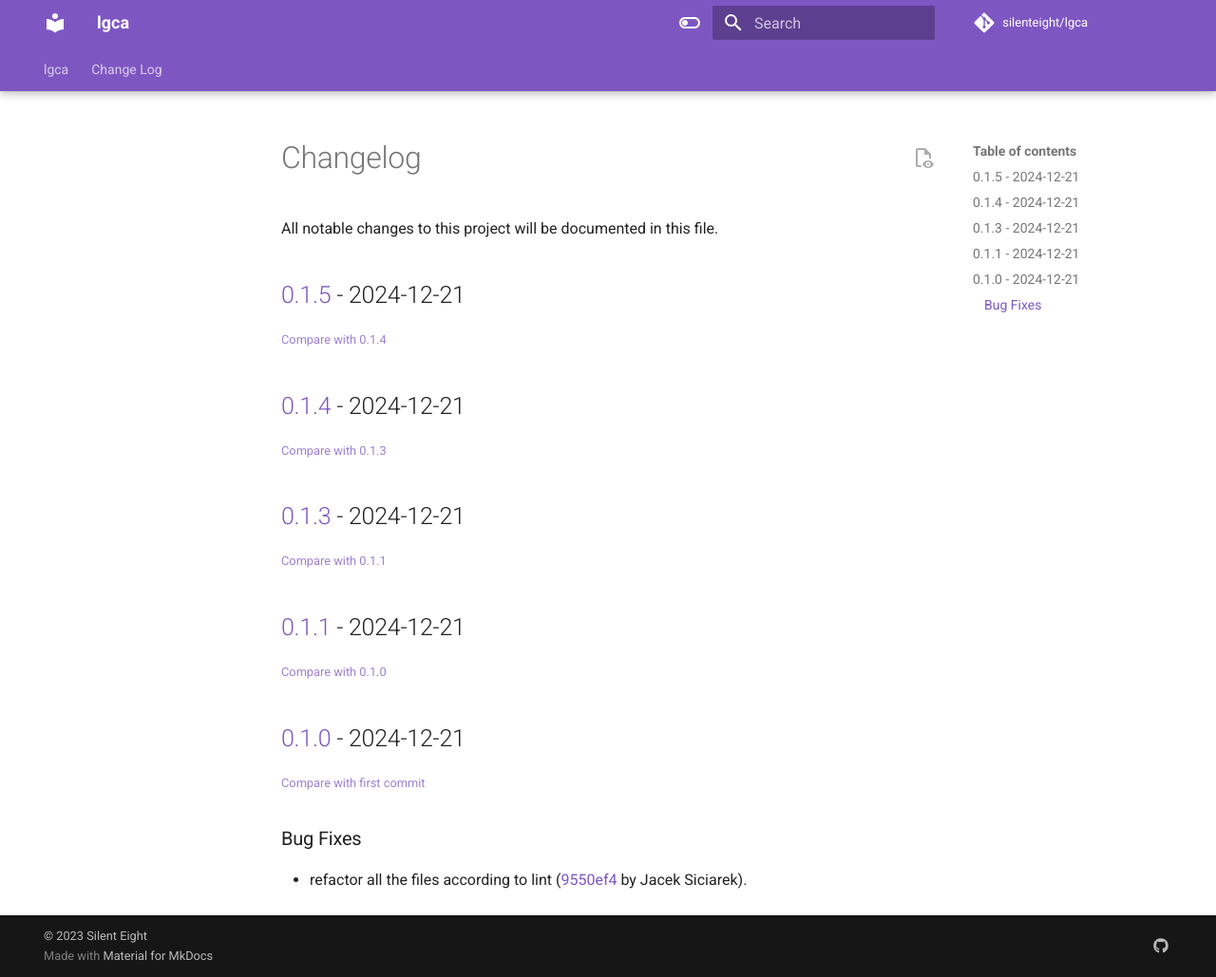
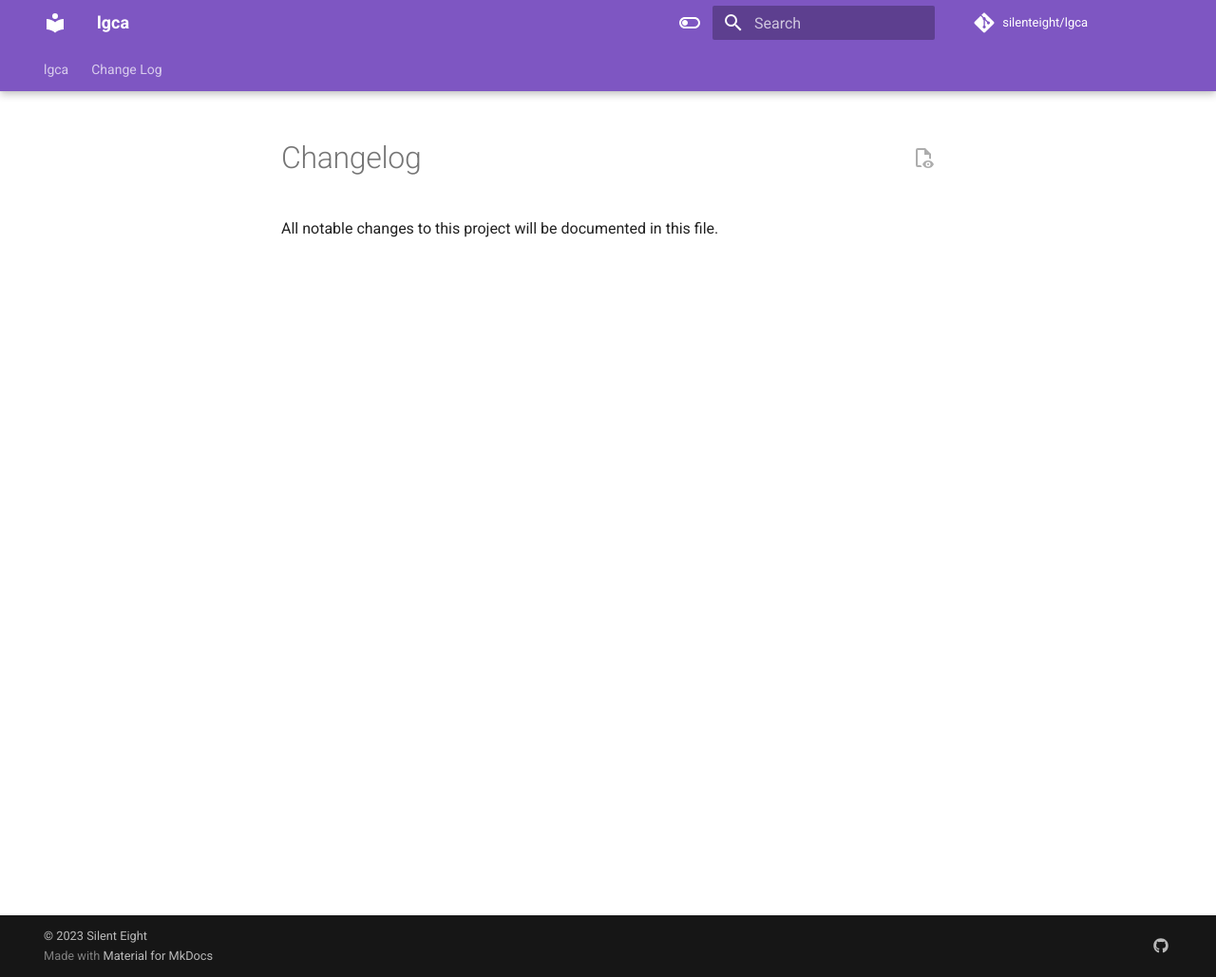
Before and after one commit to siciarek/lgca, an MkDocs documentation site: the page built from docs/changelog.md, in a window 1280 px wide and 1029 px high. Shown: the whole window at 95% size. Built offline with MkDocs 1.6.1 and Material for MkDocs 9.7.7, drawn with Linux system fonts in a browser that asks for light colours; comment, search, counter and statistics services are not loaded.

Commit message:
chore: make tidy

```diff
--- a/docs/changelog.md
+++ b/docs/changelog.md
@@ -3,26 +3,3 @@
 All notable changes to this project will be documented in this file.
 
 <!-- insertion marker -->
-## [0.1.5](https://github.com/siciarek/lgca/tags/0.1.5) - 2024-12-21
-
-<small>[Compare with 0.1.4](https://github.com/siciarek/lgca/compare/0.1.4...0.1.5)</small>
-
-## [0.1.4](https://github.com/siciarek/lgca/tags/0.1.4) - 2024-12-21
-
-<small>[Compare with 0.1.3](https://github.com/siciarek/lgca/compare/0.1.3...0.1.4)</small>
-
-## [0.1.3](https://github.com/siciarek/lgca/tags/0.1.3) - 2024-12-21
-
-<small>[Compare with 0.1.1](https://github.com/siciarek/lgca/compare/0.1.1...0.1.3)</small>
-
-## [0.1.1](https://github.com/siciarek/lgca/tags/0.1.1) - 2024-12-21
-
-<small>[Compare with 0.1.0](https://github.com/siciarek/lgca/compare/0.1.0...0.1.1)</small>
-
-## [0.1.0](https://github.com/siciarek/lgca/tags/0.1.0) - 2024-12-21
-
-<small>[Compare with first commit](https://github.com/siciarek/lgca/compare/dc97d553495089fbe14ea836e2008177ec851658...0.1.0)</small>
-
-### Bug Fixes
-
-- refactor all the files according to lint ([9550ef4](https://github.com/siciarek/lgca/commit/9550ef412cf72099f2943b2142863f19d22562a3) by Jacek Siciarek).
```
